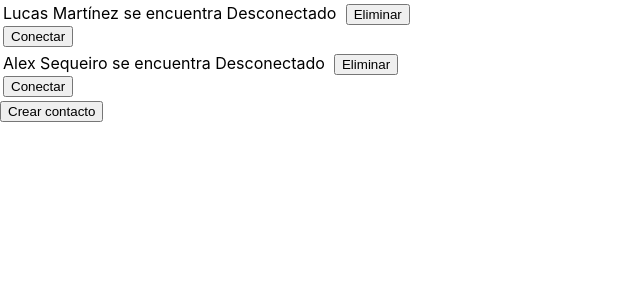
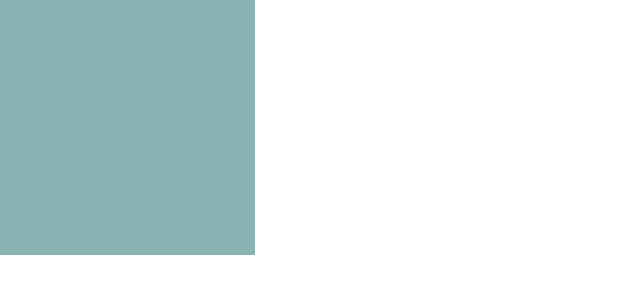
Before and after one commit to LucGarGon/openBootCamp-react-ex7, a React (Create React App) app: page / in a window 1280 px wide. Shown: the top 300 px of the page, without its empty margins (0-640 px from the left). Built offline with nearby package versions, Linux system fonts and the light colour scheme.

Commit message:
ejercicio 10,11,12

```diff
--- a/src/App.jsx
+++ b/src/App.jsx
@@ -1,10 +1,13 @@
 import './App.css';
 import React from 'react';
-import Listado from './components/listado/listado';
+import Box from './components/box-element/box';
 
 function App() {
   return (
-    <Listado />
+    <div>
+
+      <Box />
+    </div>
   );
 }
 
--- /dev/null
+++ b/src/components/box-element/box.jsx
@@ -0,0 +1,49 @@
+/* eslint-disable prefer-const */
+/* eslint-disable no-unused-expressions */
+/* eslint-disable no-unused-vars */
+/* eslint-disable no-console */
+import React, { useEffect, useState } from 'react';
+import Style from '../../models/styles.model';
+import BoxElement from './box/box-element';
+
+const boxColor = new Style(
+  'black',
+  255,
+  255,
+);
+function randomInteger(min, max) {
+  return Math.floor(Math.random() * (max - min + 1)) + min;
+}
+function createRandomColor() {
+  const red = randomInteger(0, 255);
+  const green = randomInteger(0, 255);
+  const blue = randomInteger(0, 255);
+  const color = `rgb(${red}, ${green}, ${blue})`;
+  return new Style(color, 255, 255);
+}
+function defaultColor() {
+  return new Style('black', 255, 255);
+}
+
+function Box() {
+  const [color, setColor] = useState(boxColor);
+  const [mouse, setMouse] = useState('');
+  const mouseEvents = {
+    enter: () => setColor(createRandomColor()),
+    leaver: () => setColor(defaultColor()),
+    double: () => setColor(defaultColor()),
+  };
+  useEffect(() => {
+    // eslint-disable-next-line no-console
+    mouse && mouseEvents[mouse]();
+  }, [mouse]);
+
+  return (
+    <BoxElement
+      background={color}
+      setterMouse={setMouse}
+    />
+  );
+}
+
+export default Box;
--- /dev/null
+++ b/src/components/box-element/box/box-element.jsx
@@ -0,0 +1,25 @@
+/* eslint-disable no-console */
+import React from 'react';
+import './styles.css';
+import PropTypes from 'prop-types';
+import Style from '../../../models/styles.model';
+
+function BoxElement({ background, setterMouse }) {
+  // eslint-disable-next-line no-console
+
+  return (
+    <div
+      style={background}
+      onMouseEnter={() => setterMouse('enter')}
+      onMouseLeave={() => setterMouse('leaver')}
+      onDoubleClick={() => setterMouse('double')}
+    />
+  );
+}
+
+export default BoxElement;
+
+BoxElement.propTypes = {
+  background: PropTypes.instanceOf(Style).isRequired,
+  setterMouse: PropTypes.func.isRequired,
+};
--- /dev/null
+++ b/src/components/box-element/box/styles.css
@@ -0,0 +1,4 @@
+.box{
+    width: 255;
+    height: 255;
+}
--- /dev/null
+++ b/src/models/styles.model.js
@@ -0,0 +1,13 @@
+export default class Style {
+  backgroundColor = String;
+
+  width = Number;
+
+  height = Number;
+
+  constructor(backgroundColor, width, height) {
+    this.backgroundColor = backgroundColor;
+    this.width = width;
+    this.height = height;
+  }
+}
```
